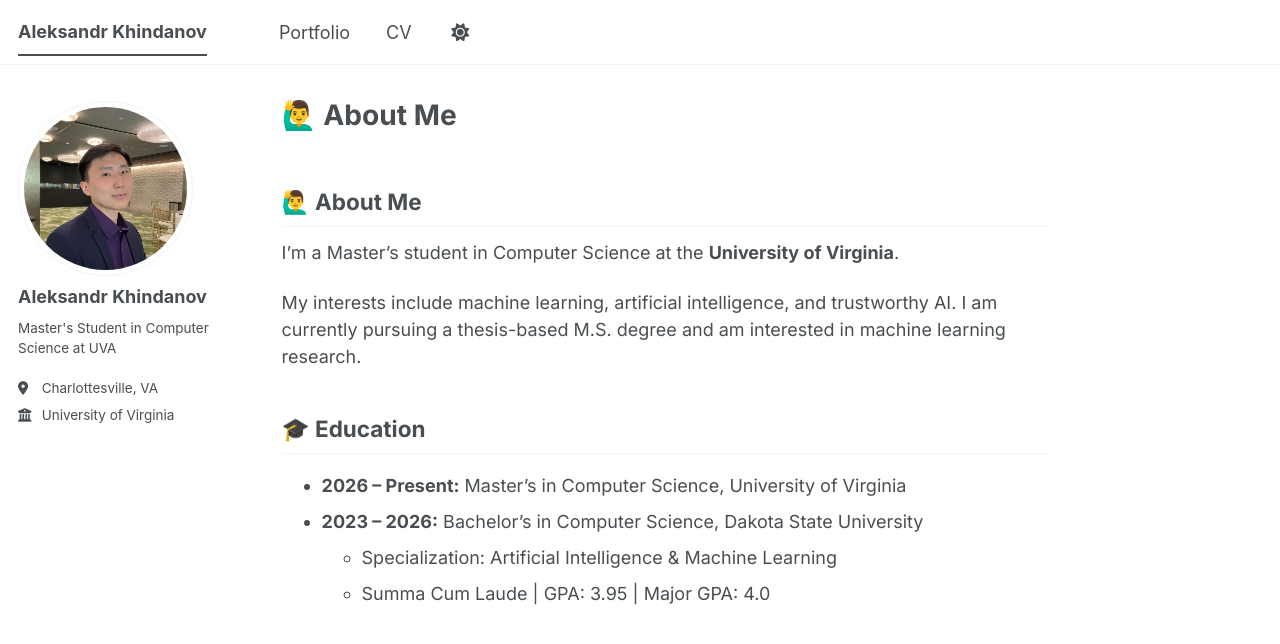
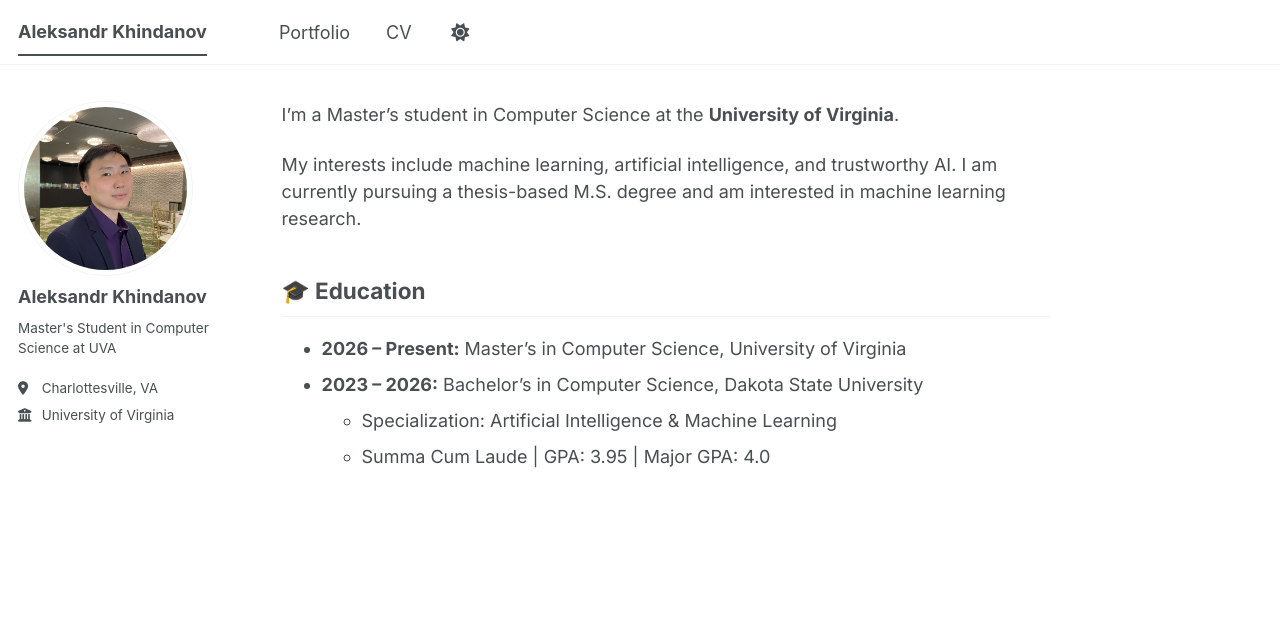
Before and after one commit to thisisaleksandr/thisisaleksandr.github.io, a Jekyll site: the page built from _pages/about.md, in a window 1280 px wide. Shown: the top 644 px of the page. Built offline with Jekyll 4.4.1, drawn with Linux system fonts in a browser that asks for light colours; a style sheet for code colours, icons or effects is not loaded; our own code applies the rules of GitHub Pages for plain Markdown files.

Commit message:
Remove 'About Me' section header
Removed the 'About Me' section header from the about page.

```diff
--- a/_pages/about.md
+++ b/_pages/about.md
@@ -6,8 +6,6 @@ redirect_from:
   - /about/
   - /about.html
 ---
-
-## 🙋‍♂️ About Me
 
 I'm a Master's student in Computer Science at the **University of Virginia**.
 
```
